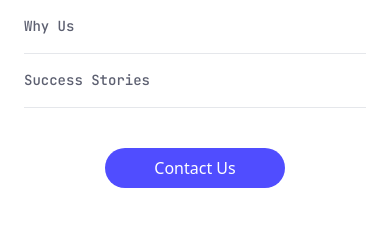
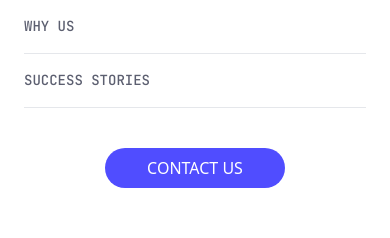
Before and after one commit to ScaleBI/ScaleBI-Site, a React (Vite) app: page / in a window 390 px wide. Both pictures are taken after a click on the button 360 px from the left and 35 px from the top of the page. Shown: the part 148-386 px from the top of the page. Built offline with nearby package versions, Linux system fonts and the light colour scheme.

Commit message:
mobile view navbar words  change

```diff
--- a/src/components/Navbar.jsx
+++ b/src/components/Navbar.jsx
@@ -89,17 +89,17 @@ export default function Navbar() {
               <span className="cursor-pointer" onClick={() => {
                 setOpen(false);
                 goToSection('hero')
-              }}>Home</span>
+              }}>HOME</span>
             </div>
             <div className="flex justify-between items-center border-b border-gray-200 py-4">
               <span className="cursor-pointer" onClick={() => {
                 setOpen(false);
                 goToSection('comparison')
-              }}>Why Us</span>
+              }}>WHY US</span>
             </div>
             <div className="flex justify-between items-center border-b border-gray-200 py-4">
               <Link to="/case-study-index" className="cursor-pointer" onClick={() => setOpen(false)}>
-                Success Stories
+                SUCCESS STORIES
               </Link>
             </div>
           </div>
@@ -107,7 +107,7 @@ export default function Navbar() {
           {/* Contact Button*/}
           <div className="mt-10 flex justify-center">
             <Link  to="/contact" onClick={() => setOpen(false)} className="w-[180px] bg-[#504DFF] text-white py-2 rounded-full font-medium h-[40px] cursor-pointer flex items-center justify-center">
-              Contact Us
+              CONTACT US
             </Link>
           </div>
         </div>
```
